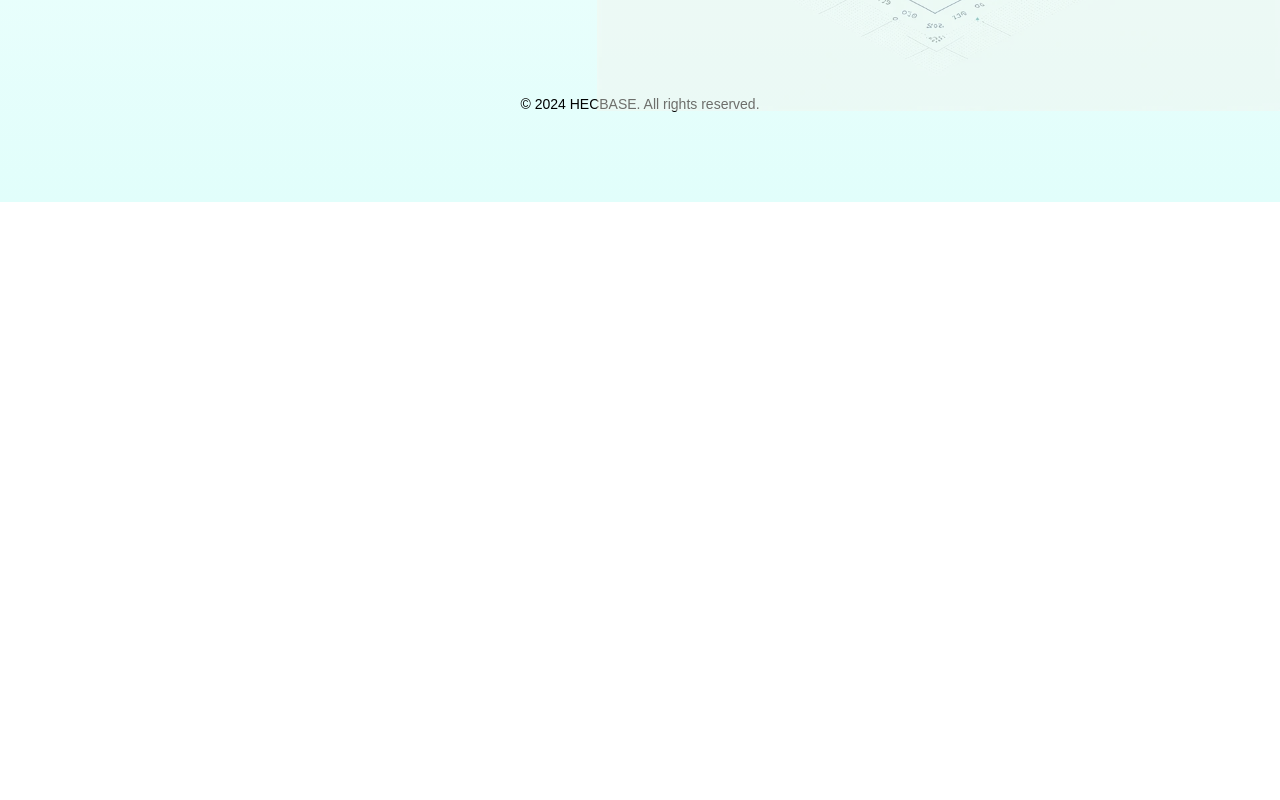
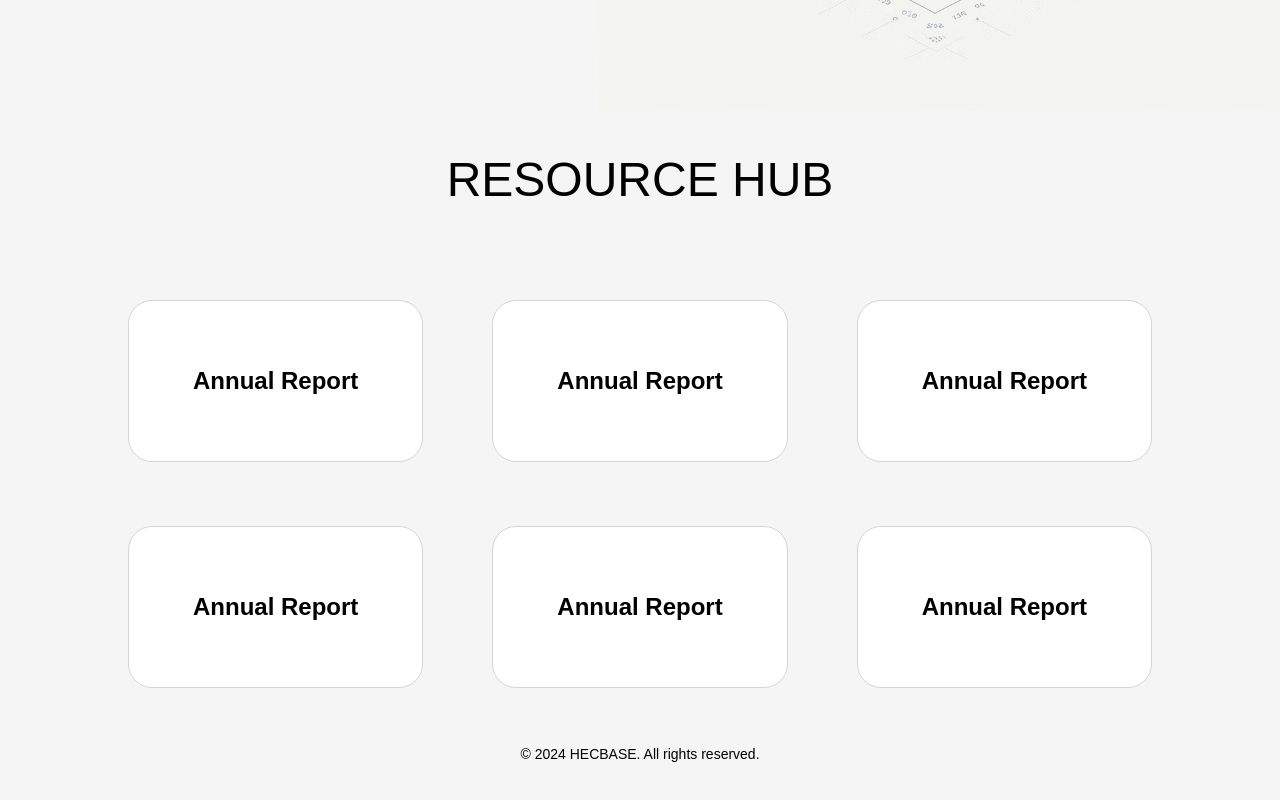
Before and after one commit to rosennabs/surveysalud, a Next.js app: page / in a window 1280 px wide. Shown: the part 662-1462 px from the top of the page. Before the commit the page ends 864 px from the top, so only its background shows below. Built offline with nearby package versions, Linux system fonts and the light colour scheme.

Commit message:
Set up the resource hub cards

```diff
--- a/src/app/globals.css
+++ b/src/app/globals.css
@@ -4,9 +4,9 @@
 @import url('https://fonts.googleapis.com/css2?family=Montserrat:wght@100;200;300;400;500;600;700;800;900&display=swap');
 
 
-:root {
+/* :root {
   --foreground-rgb: 0, 0, 0;
-  --background-end-rgb: 225, 254, 251;
+  --background-end-rgb: 245, 245, 245;
   --background-start-rgb: 255, 255, 255;
 }
 
@@ -32,7 +32,7 @@ body {
   .text-balance {
     text-wrap: balance;
   }
-}
+} */
 
 /* Custom Montserrat font classes */
 .montserrat-light {
--- a/src/app/layout.tsx
+++ b/src/app/layout.tsx
@@ -26,7 +26,7 @@ export default function RootLayout({
   return (
     <html lang="en">
 
-      <body className="flex flex-col h-screen justify-between montserrat-light my-8">
+      <body className="flex flex-col h-screen justify-between montserrat-light my-8 bg-off-white">
 
         <FormProvider>
         <AuthProvider>
--- a/src/app/page.tsx
+++ b/src/app/page.tsx
@@ -4,6 +4,7 @@ import React from 'react';
 import Link from 'next/link';
 import { useFormContext } from '../contexts/FormContext';
 
+const resourceCard = "bg-white border rounded-3xl border-light-grey"
 
 
 export default function Home() {
@@ -17,6 +18,8 @@ export default function Home() {
 
 
   return (
+    <div className='flex flex-col items-center'>
+
     <div className='relative flex'>
       <div className="relative flex flex-col my-24 w-2/3 z-10">
 
@@ -38,6 +41,36 @@ export default function Home() {
 
     </div>
 
+      <h1 className="text-5xl text-black mt-48 pb-8 z-10">RESOURCE HUB</h1>
+
+      <div className="flex flex-row justify-between w-full z-10 mt-16">
+        <div className={resourceCard}>
+          <h1 className="text-2xl text-black p-16 montserrat-semibold">Annual Report</h1>
+        </div>
+        <div className={resourceCard}>
+          <h1 className="text-2xl text-black p-16 montserrat-semibold">Annual Report</h1>
+        </div>
+        <div className={resourceCard}>
+          <h1 className="text-2xl text-black p-16 montserrat-semibold">Annual Report</h1>
+        </div>
+
+      </div>
+
+      <div className="flex flex-row justify-between w-full z-10 mt-16">
+        <div className={resourceCard}>
+          <h1 className="text-2xl text-black p-16 montserrat-semibold">Annual Report</h1>
+        </div>
+        <div className={resourceCard}>
+          <h1 className="text-2xl text-black p-16 montserrat-semibold">Annual Report</h1>
+        </div>
+        <div className={resourceCard}>
+          <h1 className="text-2xl text-black p-16 montserrat-semibold">Annual Report</h1>
+        </div>
+
+      </div>
+
+    </div>
+
 
 
   );
```
